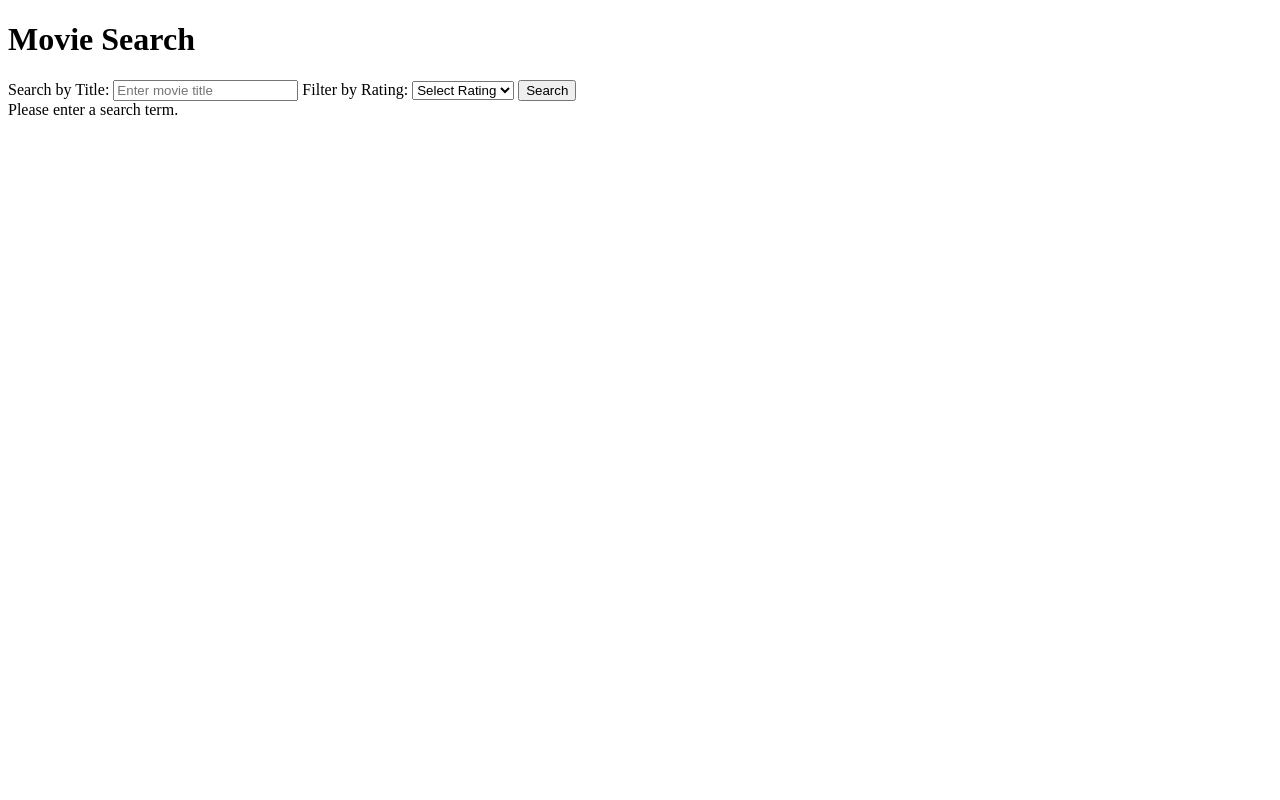
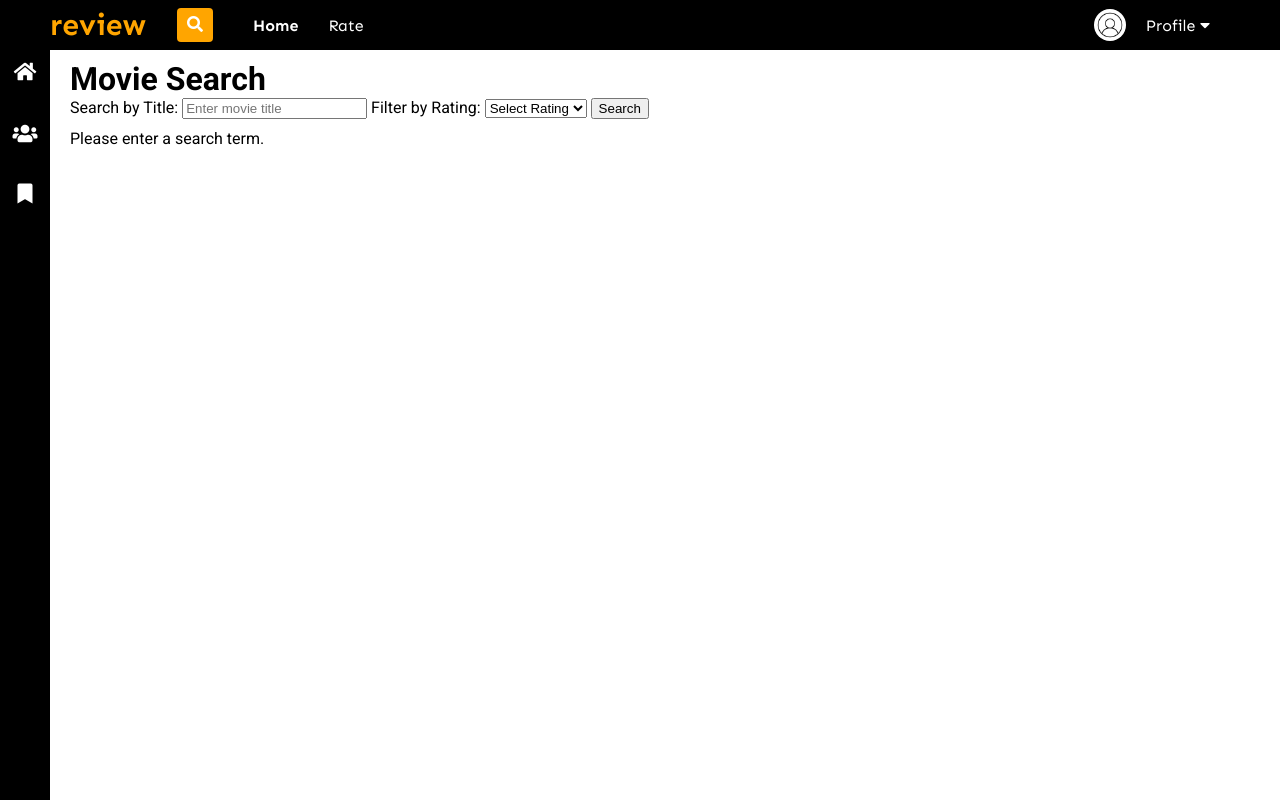
Before and after one commit to DominicDaCosta/Database-FinalProject, a PHP site: page /search.php in a window 1280 px wide. Run offline with PHP 8.4, Linux system fonts and the light colour scheme.

Commit message:
search page update

```diff
--- a/css/style.css
+++ b/css/style.css
@@ -27,6 +27,12 @@
     flex-grow: 1; /* Allows the search container to take up the available space */
     display: flex;
     justify-content: center; /* Centers the search bar */
+  }
+
+  .search-result-container {
+    margin-top: 10px;
+    margin-left: 70px;
+    align-items: center;
   }
 
   .search-input {
--- a/index.php
+++ b/index.php
@@ -27,7 +27,7 @@ require("request-db.php");
                 <h1 class="logo">review</h1>
             </div>
 
-                <a href="watchlist.php">
+                <a href="search.php">
                     <button class="search-button"><i class="fas fa-search"></i></button>
                 </a>
 
--- a/search.php
+++ b/search.php
@@ -10,10 +10,54 @@ require("request-db.php");
 <html lang="en">
 <head>
     <meta charset="UTF-8">
+    <meta http-equiv="X-UA-Compatible" content="IE=edge">
     <meta name="viewport" content="width=device-width, initial-scale=1.0">
-    <title>Movie Search</title>
+    <!-- Ensure the path to the CSS file is correct -->
+    <link rel="stylesheet" href="css/style.css">
+    <link href="https://fonts.googleapis.com/css2?family=Roboto:wght@100;300;400;500;700;900&family=Sen:wght@400;700;800&display=swap" rel="stylesheet">
+    <link rel="stylesheet" href="https://cdnjs.cloudflare.com/ajax/libs/font-awesome/5.15.2/css/all.min.css">
+    <title>Watchlist</title>
 </head>
 <body>
+    <div class="navbar">
+        <div class="navbar-container">
+            <div class="logo-container">
+                <h1 class="logo">review</h1>
+            </div>
+
+                <a href="watchlist.php">
+                    <button class="search-button"><i class="fas fa-search"></i></button>
+                </a>
+
+            <div class="menu-container">
+                <ul class="menu-list">
+                    <li class="menu-list-item active">Home</li>
+                    <li class="menu-list-item">Rate</li>
+
+                </ul>
+            </div>
+            <div class="profile-container">
+                <img class="profile-picture" src="img/profile.jpg" alt="">
+                <div class="profile-text-container">
+                    <span class="profile-text">Profile</span>
+                    <i class="fas fa-caret-down"></i>
+                </div>
+            </div>
+        </div>
+    </div>
+    <div class="sidebar">
+        <a href="index.php" class="left-menu-icon">
+            <i class="fas fa-home"></i>
+        </a>
+        <a href="profile.php" class="profile-link">
+            <i class="left-menu-icon fas fa-users"></i>
+        </a>
+        <a href="watchlist.php" class="left-menu-icon fas fa-bookmark"></a>
+    </div>
+
+    <script src="js/app.js"></script>
+
+    <div class="search-result-container">
         <h1>Movie Search</h1>
         <form action="search.php" method="GET">
         <label for="searchTerm">Search by Title:</label>
@@ -33,6 +77,7 @@ require("request-db.php");
 
         <button type="submit">Search</button>
     </form>
+    </div>
 </body>
 </html>
 
@@ -53,6 +98,7 @@ if ($_SERVER["REQUEST_METHOD"] == "GET") {
         }
 
         if (!empty($movies)) {
+            echo "<div class='search-result-container'>";
             echo "<h2>Search Results:</h2>";
             echo "<div class='table-responsive'>";
             echo "<table class='table table-bordered'>";
@@ -69,6 +115,7 @@ if ($_SERVER["REQUEST_METHOD"] == "GET") {
             echo "</tbody>";
             echo "</table>";
             echo "</div>";
+            echo "</div>";
         } else {
             echo "<p>No movies found.</p>";
         }
@@ -79,7 +126,9 @@ if ($_SERVER["REQUEST_METHOD"] == "GET") {
 ?>
 
 <?php if (!empty($warningMessage)): ?>
+<div class='search-result-container'>
     <div class="alert alert-warning" role="alert">
         <?php echo $warningMessage; ?>
     </div>
+</div>
 <?php endif; ?>
```
Lines whose indentation alone changed are shown as unchanged.
